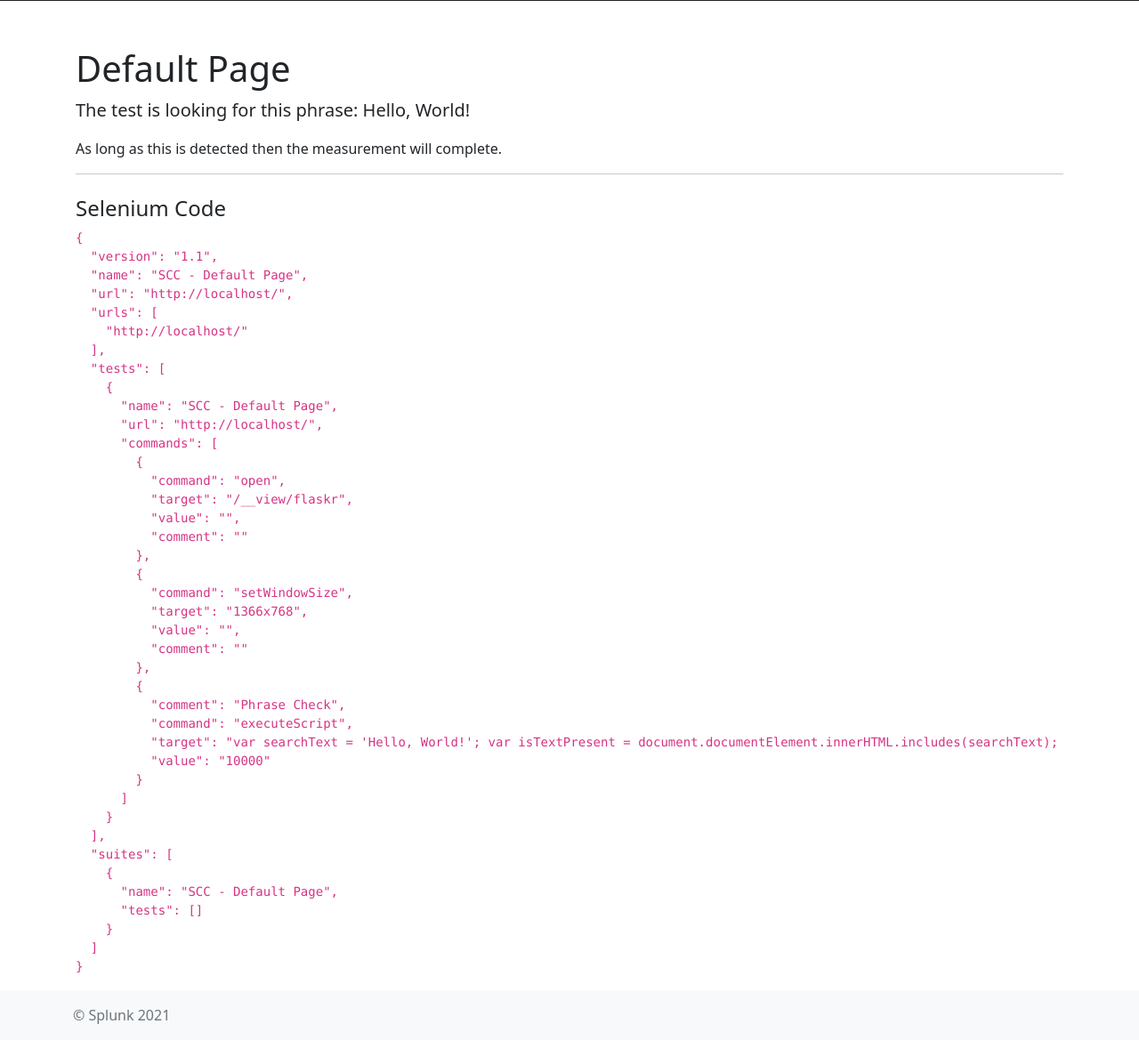
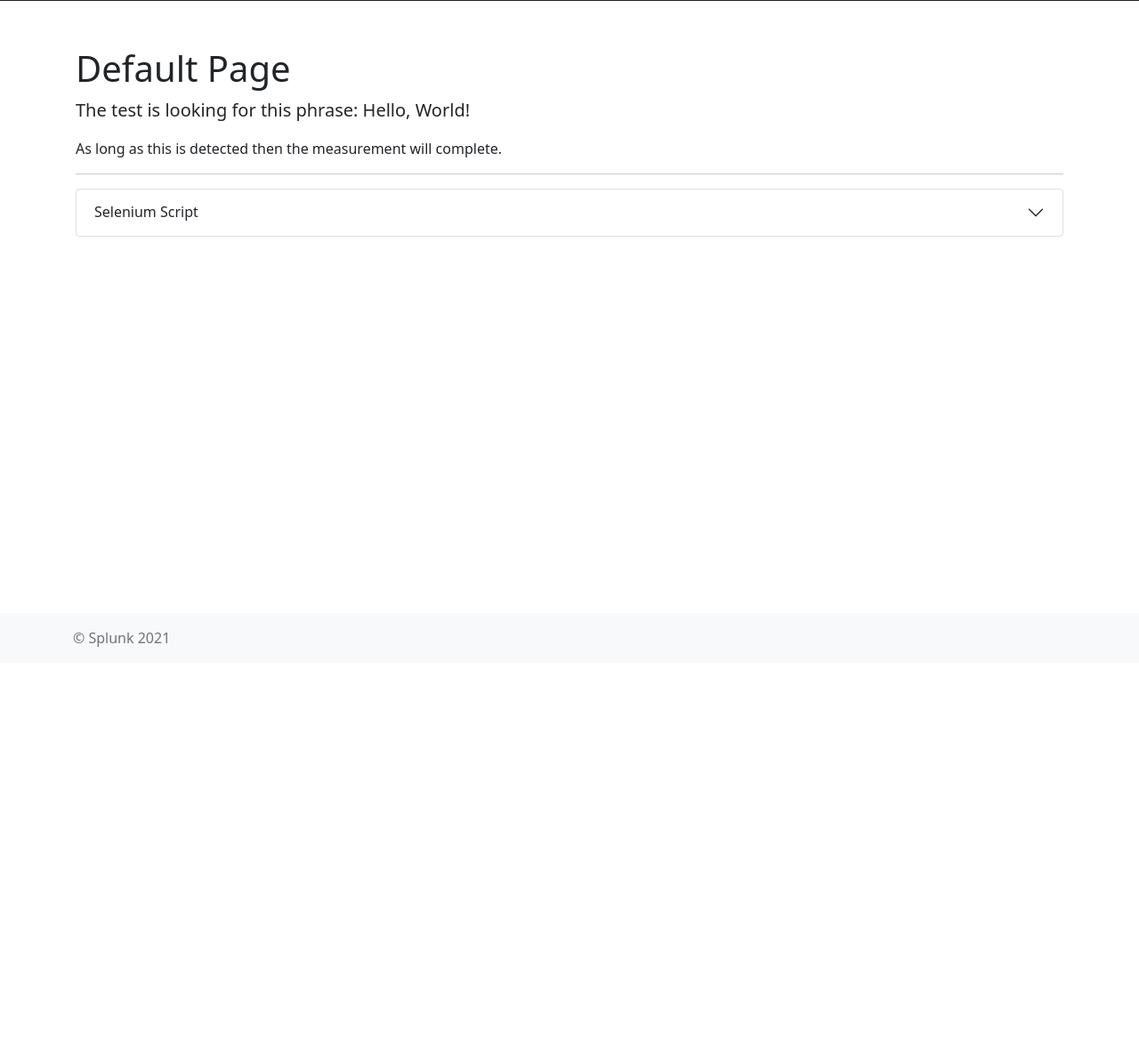
Before and after one commit to rcastley/SynCreator, a Flask app: template flaskr/templates/scc/default.html in a window 1280 px wide. Shown: the part 55-1224 px from the top of the page at 89% size. After the commit the page ends 782 px from the top, so only its background shows below. Run offline with Flask 2, Linux system fonts and the light colour scheme; the template is opened without the code that fills it, so the values that code supplies are empty; some libraries are stand-ins or nearby versions.

Commit message:
Testing accordian for exposing Selenium script

```diff
--- a/flaskr/templates/scc/default.html
+++ b/flaskr/templates/scc/default.html
@@ -5,8 +5,20 @@
 <p class="lead">The test is looking for this phrase: Hello, World!</p>
 <p>As long as this is detected then the measurement will complete.</p>
 <hr>
-<h4 class="mt-4">Selenium Code</h4>
-<pre id="selenium_json"></pre>
+<div class="accordion" id="accordionExample">
+    <div class="accordion-item">
+        <h2 class="accordion-header" id="headingTwo">
+            <button class="accordion-button collapsed" type="button" data-bs-toggle="collapse" data-bs-target="#collapseTwo" aria-expanded="false" aria-controls="collapseTwo">
+            Selenium Script
+            </button>
+        </h2>
+        <div id="collapseTwo" class="accordion-collapse collapse" aria-labelledby="headingTwo" data-bs-parent="#accordionExample">
+            <div class="accordion-body">
+                <pre id="selenium_json"></pre>
+            </div>
+        </div>
+    </div>
+</div>
 <script>
 data = {
    "version":"1.1",
```
